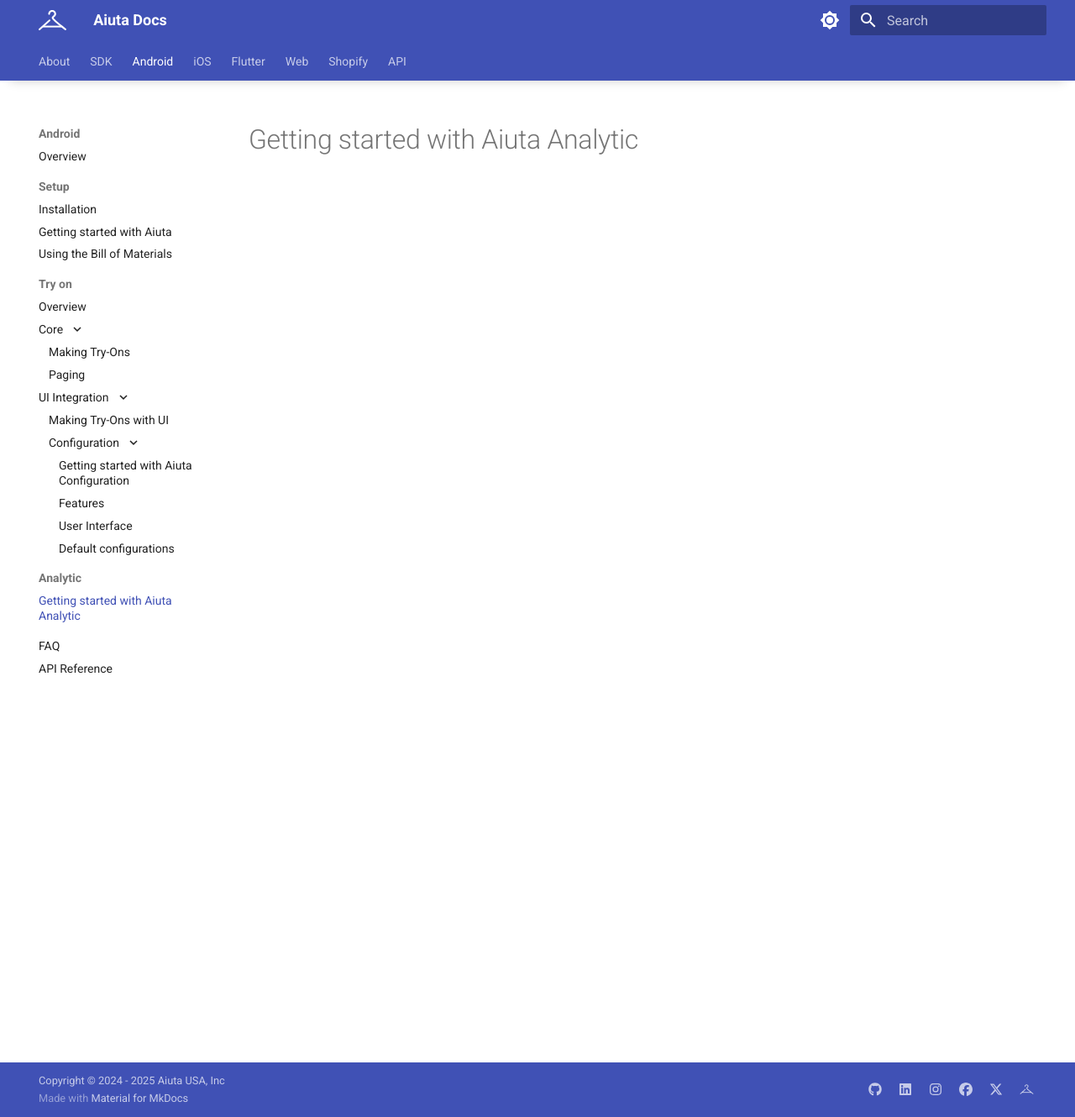
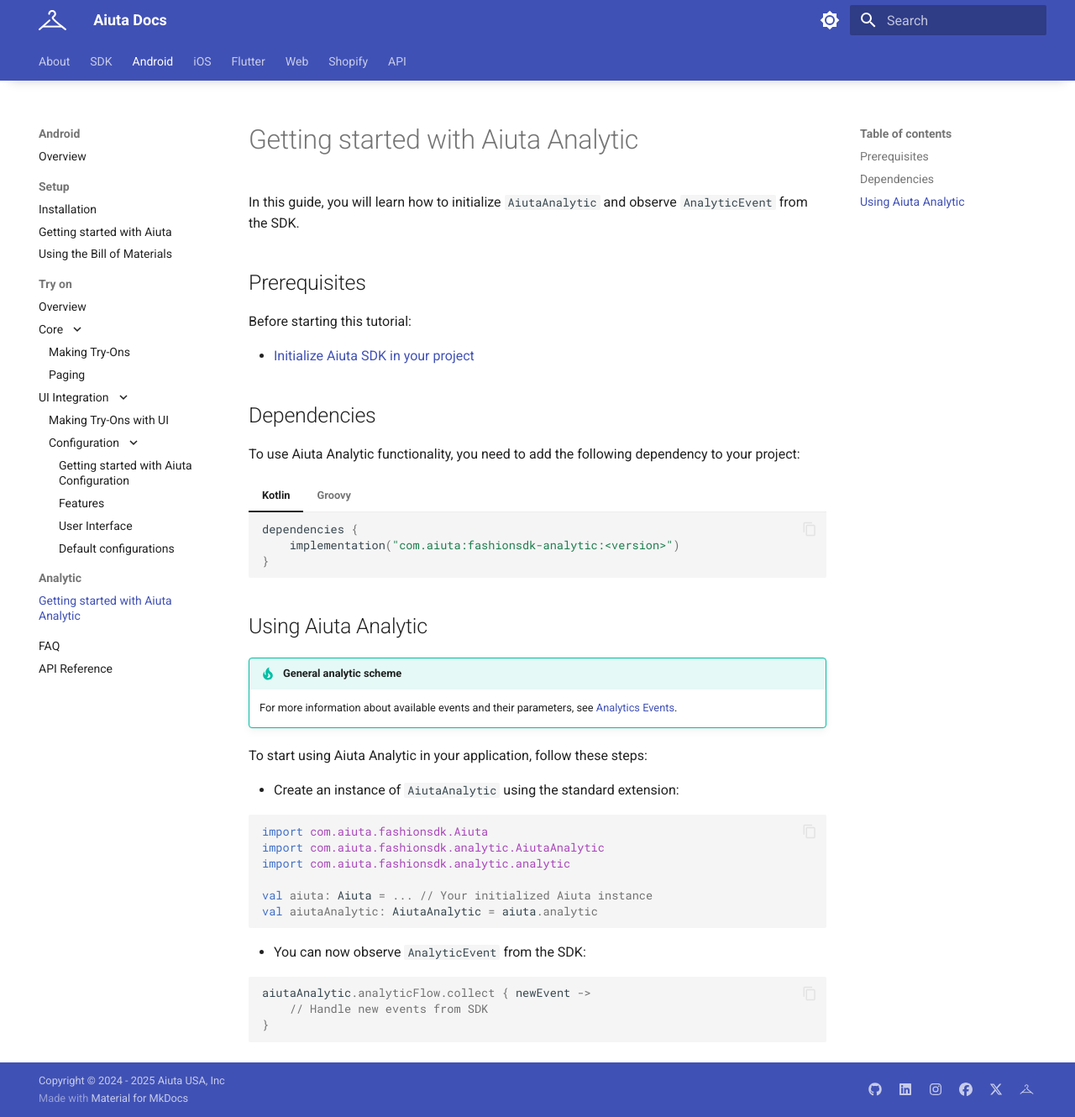
Before and after one commit to aiuta-com/docs, an MkDocs documentation site: the page built from docs/sdk/android/analytic/overview.md, in a window 1280 px wide and 1330 px high. Shown: the whole window at 84% size. Built offline with MkDocs 1.6.1 and Material for MkDocs 9.7.7, drawn with Linux system fonts in a browser that asks for light colours.

Commit message:
Add analytic description in android layer

````diff
--- a/docs/sdk/android/analytic/overview.md
+++ b/docs/sdk/android/analytic/overview.md
@@ -1 +1,58 @@
 # Getting started with Aiuta Analytic
+
+In this guide, you will learn how to initialize `AiutaAnalytic` and observe `AnalyticEvent` from the SDK.
+
+
+## Prerequisites
+
+Before starting this tutorial:
+
+- [Initialize Aiuta SDK in your project](/sdk/android/setup/installation/)
+
+
+## Dependencies
+
+To use Aiuta Analytic functionality, you need to add the following dependency to your project:
+
+=== "Kotlin"
+    ```kotlin
+    dependencies {
+        implementation("com.aiuta:fashionsdk-analytic:<version>")
+    }
+    ```
+
+=== "Groovy"
+    ```groovy
+    dependencies {
+        implementation "com.aiuta:fashionsdk-analytic:<version>"
+    }
+    ```
+
+## Using Aiuta Analytic
+
+
+!!! tip "General analytic scheme"
+
+    For more information about available events and their parameters, see [Analytics Events](/sdk/about/analytics/analytics/).
+
+
+To start using Aiuta Analytic in your application, follow these steps:
+
+- Create an instance of `AiutaAnalytic` using the standard extension:
+
+```kotlin
+import com.aiuta.fashionsdk.Aiuta
+import com.aiuta.fashionsdk.analytic.AiutaAnalytic
+import com.aiuta.fashionsdk.analytic.analytic
+
+val aiuta: Aiuta = ... // Your initialized Aiuta instance
+val aiutaAnalytic: AiutaAnalytic = aiuta.analytic
+```
+
+- You can now observe `AnalyticEvent` from the SDK:
+
+```kotlin
+aiutaAnalytic.analyticFlow.collect { newEvent ->
+    // Handle new events from SDK
+}
+```
````
